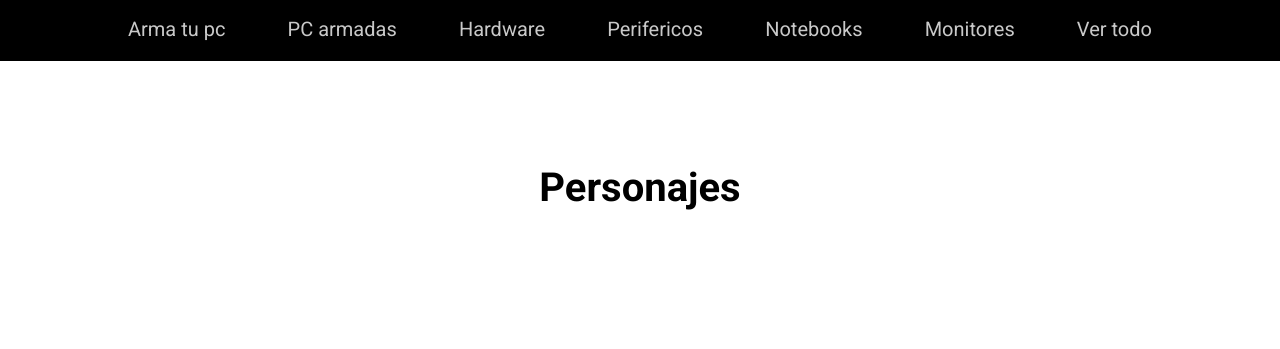
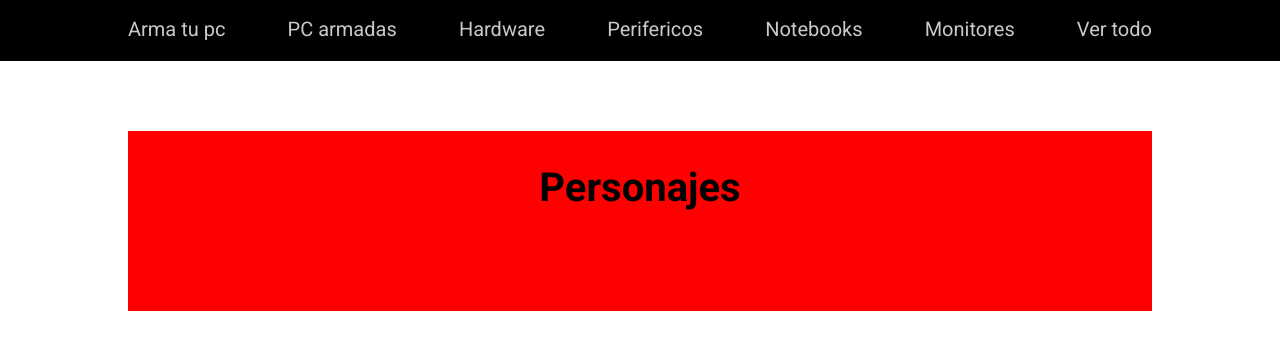
Before and after one commit to Ariel-Caceres/Preentrega, a plain HTML site: page rickandmortyapi.html in a window 1280 px wide. Shown: the part 63-412 px from the top of the page. Drawn offline with Linux system fonts and the light colour scheme; no server answers.

Commit message:
prueba 1

```diff
--- a/rickandmortyapi.html
+++ b/rickandmortyapi.html
@@ -68,7 +68,7 @@
     </div>
 </div>
 <main>
-    <section>
+    <section style="background-color: red;">
         <h1>Personajes</h1>
     </section>
      <div>
```
